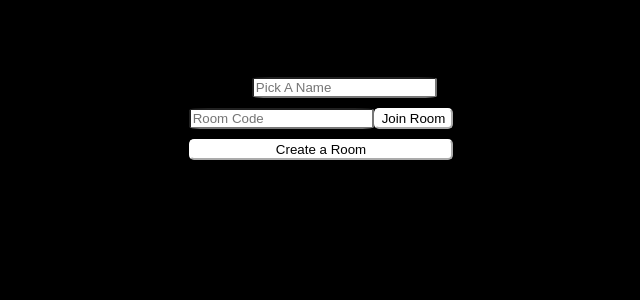
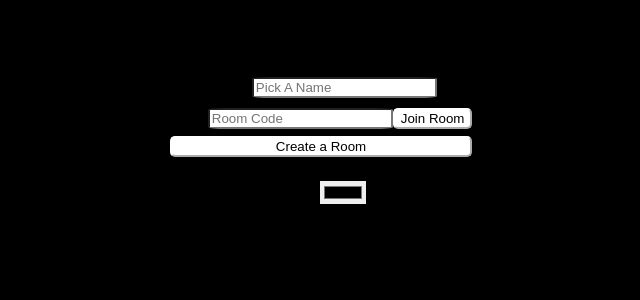
Before and after one commit to OliverX86/ChatRoom, a Flask app: page / in a window 1280 px wide. Shown: the top 300 px of the page, without its empty margins (319-959 px from the left). Run offline with Flask 3, Linux system fonts and the light colour scheme; some libraries are stand-ins or nearby versions.

Commit message:
Add files via upload

```diff
--- a/main.py
+++ b/main.py
@@ -11,6 +11,7 @@
 
 name = None
 code = None
+user_color = None
 
 @app.route("/", methods=["POST", "GET"])
 def home():
@@ -21,6 +22,7 @@
         code = request.form.get("code")
         join = request.form.get("join", False)
         create = request.form.get("create", False)
+        user_color = request.form.get("user_color")
 
         if not name:
             print(code)
@@ -46,6 +48,7 @@
 
         session["room"] = room
         session["name"] = name
+        session["user_color"] = user_color
         print(code)
         return redirect(url_for("room"))
 
@@ -57,7 +60,7 @@
     if room is None or session.get("name") is None or room not in rooms:
         return redirect(url_for("home"))
 
-    return render_template("room.html", code=room, chat_messages=rooms[room]["messages"])
+    return render_template("room.html", code=room, color=session.get("user_color"), chat_messages=rooms[room]["messages"])
 
 @socketio.on("message")
 def message(data):
@@ -66,7 +69,8 @@
         return
     content = {
         "name": session.get("name"),
-        "message": data["data"]
+        "message": data["data"],
+        "color": session.get("user_color")
     }
 
     send(content, to=room)
@@ -86,7 +90,7 @@
         return
 
     join_room(room)
-    send({"name": name, "message": "has entered room"}, to=room)
+    send({"name": name, "message": "has entered room"}, to=room, user_color=user_color)
     rooms[room]["members"] += 1
     print(f"{name} joied room {room}")
 
--- a/static/css/style.css
+++ b/static/css/style.css
@@ -24,6 +24,8 @@
 }
 
 .create-button {
+    position: relative;
+    top: -40px;
     width: 100%;
     background-color: white;
     border-color: white;
@@ -46,6 +48,7 @@
 .messages {
     overflow-y: scroll;
     flex: 1;
+    color: white;
     width: 100%;
 }
 
@@ -78,8 +81,18 @@
     border-radius: 10%;
 }
 
-#sent-message {
-    background-color: purple;
+#user-color {
+    position: relative;
+    top: 40px;
+}
+
+#user-color-input {
+    top: 40px;
+    border-width: 2px;
+}
+
+.sent-msg {
+    background-color: var(--picked-color);
     border-color: green;
     border-radius: 15%;
 }
--- /dev/null
+++ b/static/js/color.js
@@ -0,0 +1,13 @@
+document.addEventListener("DOMContentLoaded", () => {
+    const picker = document.getElementById("user-color-input");
+    const hidden = document.getElementById("color-hidden");
+
+    console.log("DOM loaded, picker:", picker, "hidden:", hidden);
+
+    if (picker && hidden) {
+        picker.addEventListener("input", (e) => {
+            hidden.value = e.target.value;
+            console.log("Color chosen:", e.target.value);
+        });
+    }
+});
--- a/templates/base.html
+++ b/templates/base.html
@@ -11,6 +11,12 @@
                 integrity="sha512-q/dWJ3kcmjBLU4Qc47E4A9kTB4m3wuTY7vkFJDTZKjTs8jhyGQnaUrxa0Ytd0ssMZhbNua9hE+E7Qv1j+DyZwA=="
                 crossorigin="anonymous"></script>
 
+        <style>
+            :root {
+                --picked-color: {{ color }};
+            }
+        </style>
+
     </head>
 
     <body>
@@ -19,6 +25,7 @@
             {% block content %} {% endblock %}
         </div>
 
+        <script src="{{ url_for('static', filename='js/color.js') }}"></script>
     </body>
 
 </html>
--- a/templates/home.html
+++ b/templates/home.html
@@ -11,9 +11,17 @@
     </div>
 
     <div class="join">
+        <label>Code:</label>
         <input id="text-box"type="text", placeholder="Room Code", name="code", value="{{code}}">
         <button type="submit" name="join" class="join-btn">Join Room</button>
     </div>
+
+    <div id="user-color">
+        <label>Color:</label>
+        <input type="color" id="user-color-input">
+        <input type="hidden" name="user_color" id="color-hidden">
+    </div>
+
 
     <button type="submit", name="create", class="create-button">Create a Room</button>
 
```
Also changed, not shown: templates/room.html (+5 -4 lines).
